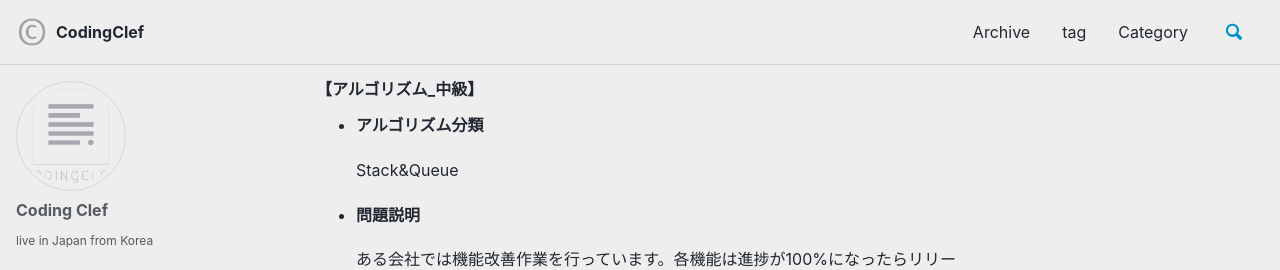
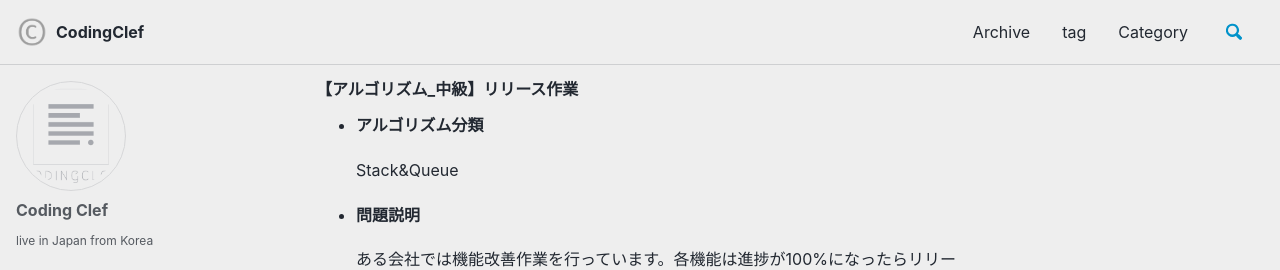
Before and after one commit to codingclef/codingclef.github.io, a Jekyll site: the page built from _posts/2020-03-06-algorithm-middle-queue-release.md, in a window 1280 px wide and 900 px high. Shown: the top 270 px of the window. Built offline with Jekyll 4.4.1, drawn with Linux system fonts in a browser that asks for light colours; cached includes are drawn as plain includes; nearby versions of some CDN libraries; comment, search, counter and statistics services are not loaded; some of the changed text lies outside the part shown.

Commit message:
modify title

```diff
--- a/_posts/2020-03-06-algorithm-middle-queue-release.md
+++ b/_posts/2020-03-06-algorithm-middle-queue-release.md
@@ -1,7 +1,7 @@
 ---
 layout: posts
 comments: true
-title: 【アルゴリズム_中級】
+title: 【アルゴリズム_中級】リリース作業
 tags: [algorithm, java, queue, middle level]
 category: java
 ---
```
